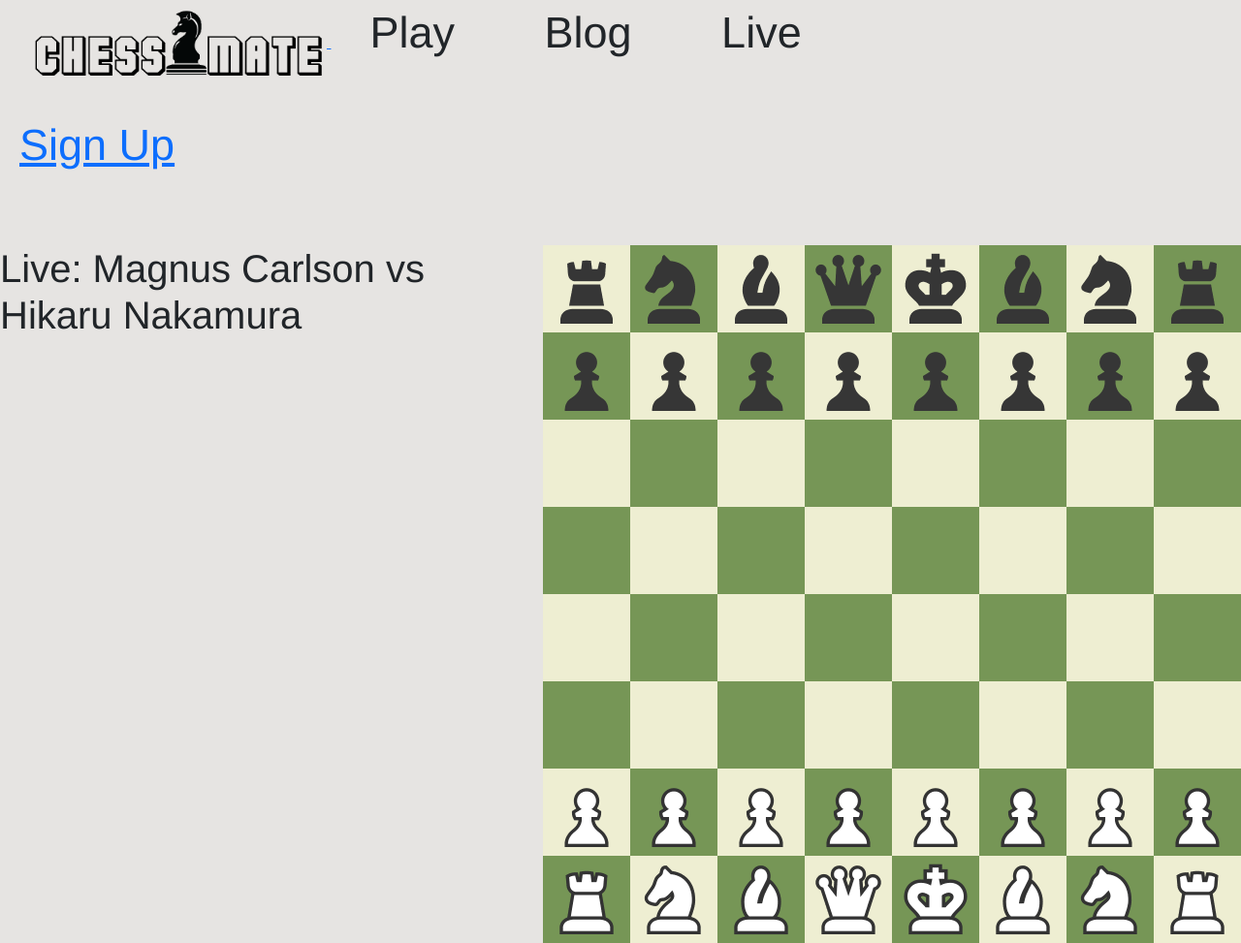
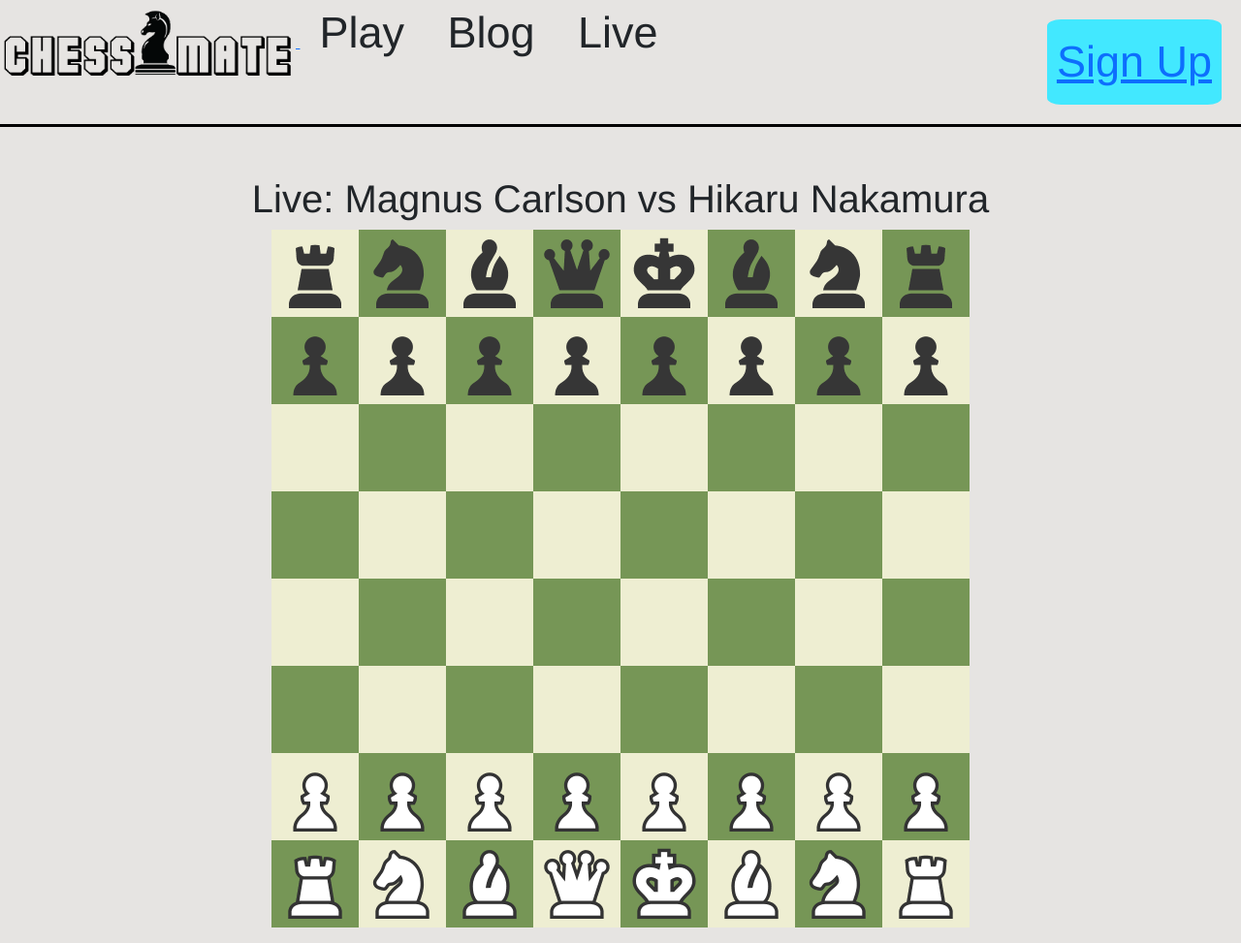
Before and after one commit to KenanMehmet/chess-mate, a Django app: page / in a window 1280 px wide. Shown: the whole page at 97% size. Run offline with Django 4.2, Linux system fonts and the light colour scheme; some libraries are stand-ins or nearby versions.

Commit message:
finished current iteration of navbar

```diff
--- a/mainsite/static/css/chess-mate.css
+++ b/mainsite/static/css/chess-mate.css
@@ -7,8 +7,25 @@
     list-style-type: none;
     margin: 20px;
     padding: 0;
+    padding-top: 5px;
     display: inline;
     font-size: 45px;
+}
+
+.signup-button {
+    margin-left: auto;
+    background-color: #42E8FF;
+    padding: 10px;
+    border-radius: 8%;
+}
+
+.navbar-container {
+    display: flex;
+    border-color: #000;
+    border-bottom:  3px solid #000 !important;
+    width: 100%;
+    margin: 0;
+    justify-content: space-between;
 }
 
 .nav-link:hover {
@@ -21,6 +38,7 @@
 }
 
 .board {
+    grid-row: 2;
     display: block;
     align-items: center;
     margin-left: auto;
@@ -28,10 +46,13 @@
 }
 
 .board-container {
-    display: flex;
+    display: grid;
+    align-items: center;
 }
 
 .board-header {
+    grid-row: 1;
     padding: 0%;
-    margin: 0%;
+    margin-left: auto;
+    margin-right: auto;
 }
--- a/templates/base.html
+++ b/templates/base.html
@@ -15,28 +15,18 @@
 
 <body class="site-background">
     <div>
-        <nav class="">
-          <div class="" style="padding-top: 0">
-            <div class="" id="navbarSupportedContent">
-              <ul class="">
-                  <a class="" href="{% url 'index' %}">
+        <nav>
+          <div class="navbar-container" style="padding-top: 0">
+            <div>
+              <a href="{% url 'index' %}">
                 <img class="logo" src="{% static 'images/logo.png' %}" alt="logo color">
               </a>
-                  <li class="nav-link ">
               <a class="nav-link">Play</a>
-                  </li>
-                  <li class="nav-link ">
               <a class="nav-link">Blog</a>
-                  </li>
-                  <li class="nav-link ">
               <a class="nav-link">Live</a>
-                  </li>
-                </ul>
-                <ul class="navbar-nav right">
-                  <li class="nav-link ">
-                    <a href="">Sign Up</a>
-                  </li>
-                </ul>
+            </div>
+            <div class="nav-link signup-button">
+              <a class="">Sign Up</a>
             </div>
           </div>
         </nav>
```
Lines whose indentation alone changed are shown as unchanged.
